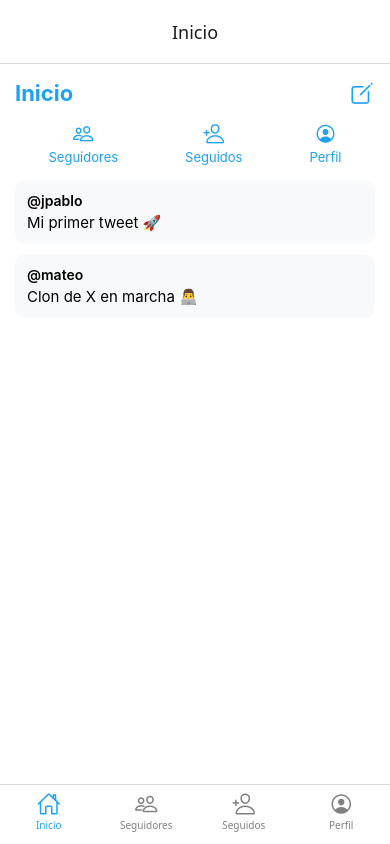
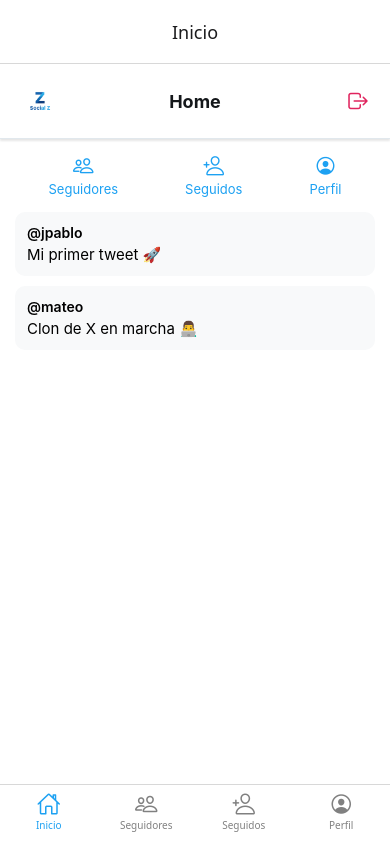
Before and after one commit to juanpjs99/Social_Z, a React Native app: screen /MainTabs in a window 390 px wide. Built offline with nearby package versions, Linux system fonts and the light colour scheme.

Commit message:
integrate header component in home and profile screens

```diff
--- a/src/screens/Main/HomeScreen.js
+++ b/src/screens/Main/HomeScreen.js
@@ -8,6 +8,7 @@ import {
   TouchableOpacity,
 } from "react-native";
 import Ionicons from "react-native-vector-icons/Ionicons";
+import Header from "../../components/Header";
 
 export default function HomeScreen({ navigation }) {
   const [tweets, setTweets] = useState([]);
@@ -21,13 +22,7 @@ export default function HomeScreen({ navigation }) {
 
   return (
     <View style={styles.container}>
-      {/* Encabezado */}
-      <View style={styles.header}>
-        <Text style={styles.title}>Inicio</Text>
-        <TouchableOpacity onPress={() => alert("Crear Tweet pronto!")}>
-          <Ionicons name="create-outline" size={26} color="#1DA1F2" />
-        </TouchableOpacity>
-      </View>
+      <Header title="Home" />
 
       {/* Botones para navegar */}
       <View style={styles.navButtons}>
@@ -72,18 +67,12 @@ export default function HomeScreen({ navigation }) {
 }
 
 const styles = StyleSheet.create({
-  container: { flex: 1, backgroundColor: "#fff", padding: 15 },
-  header: {
-    flexDirection: "row",
-    justifyContent: "space-between",
-    alignItems: "center",
-    marginBottom: 15,
-  },
-  title: { fontSize: 22, fontWeight: "700", color: "#1DA1F2" },
+  container: { flex: 1, backgroundColor: "#fff" },
   navButtons: {
     flexDirection: "row",
     justifyContent: "space-around",
-    marginBottom: 15,
+    marginVertical: 15,
+    paddingHorizontal: 15,
   },
   navButton: { alignItems: "center" },
   navText: { marginTop: 3, color: "#1DA1F2", fontSize: 13 },
@@ -92,6 +81,7 @@ const styles = StyleSheet.create({
     borderRadius: 10,
     padding: 12,
     marginBottom: 10,
+    marginHorizontal: 15,
   },
   user: { fontWeight: "600", marginBottom: 4 },
   tweet: { fontSize: 15 },
--- a/src/screens/Main/ProfileScreen.js
+++ b/src/screens/Main/ProfileScreen.js
@@ -12,9 +12,10 @@ import { useFocusEffect } from "@react-navigation/native";
 import Ionicons from "react-native-vector-icons/Ionicons";
 import { AuthContext } from "../../context/AuthContext";
 import { getUserProfile } from "../../api/api";
+import Header from "../../components/Header";
 
 export default function ProfileScreen({ navigation }) {
-  const { user, logout } = useContext(AuthContext);
+  const { user } = useContext(AuthContext);
   const [profileData, setProfileData] = useState(null);
   const [loading, setLoading] = useState(true);
 
@@ -40,10 +41,6 @@ export default function ProfileScreen({ navigation }) {
     }, [loadProfile])
   );
 
-  const handleLogout = async () => {
-    await logout();
-  };
-
   if (loading) {
     return (
       <View style={styles.loadingContainer}>
@@ -53,7 +50,9 @@ export default function ProfileScreen({ navigation }) {
   }
 
   return (
-    <ScrollView style={styles.container}>
+    <View style={styles.container}>
+      <Header title="Profile" />
+      <ScrollView style={styles.scrollContent}>
         {/* Header with cover and profile pic */}
         <View style={styles.header}>
           <View style={styles.coverPhoto}>
@@ -96,11 +95,6 @@ export default function ProfileScreen({ navigation }) {
               <Ionicons name="create-outline" size={18} color="#14171A" />
               <Text style={styles.editButtonText}>Edit</Text>
             </TouchableOpacity>
-
-            {/* Logout button */}
-            <TouchableOpacity style={styles.logoutButton} onPress={handleLogout}>
-              <Ionicons name="log-out-outline" size={22} color="#657786" />
-            </TouchableOpacity>
           </View>
         </View>
 
@@ -138,6 +132,7 @@ export default function ProfileScreen({ navigation }) {
         <Text style={styles.placeholderText}>Your tweets will appear here</Text>
       </View>
       </ScrollView>
+    </View>
   );
 }
 
@@ -145,6 +140,9 @@ const styles = StyleSheet.create({
   container: {
     flex: 1,
     backgroundColor: "#fff",
+  },
+  scrollContent: {
+    flex: 1,
   },
   loadingContainer: {
     flex: 1,
```
Lines whose indentation alone changed are shown as unchanged.
